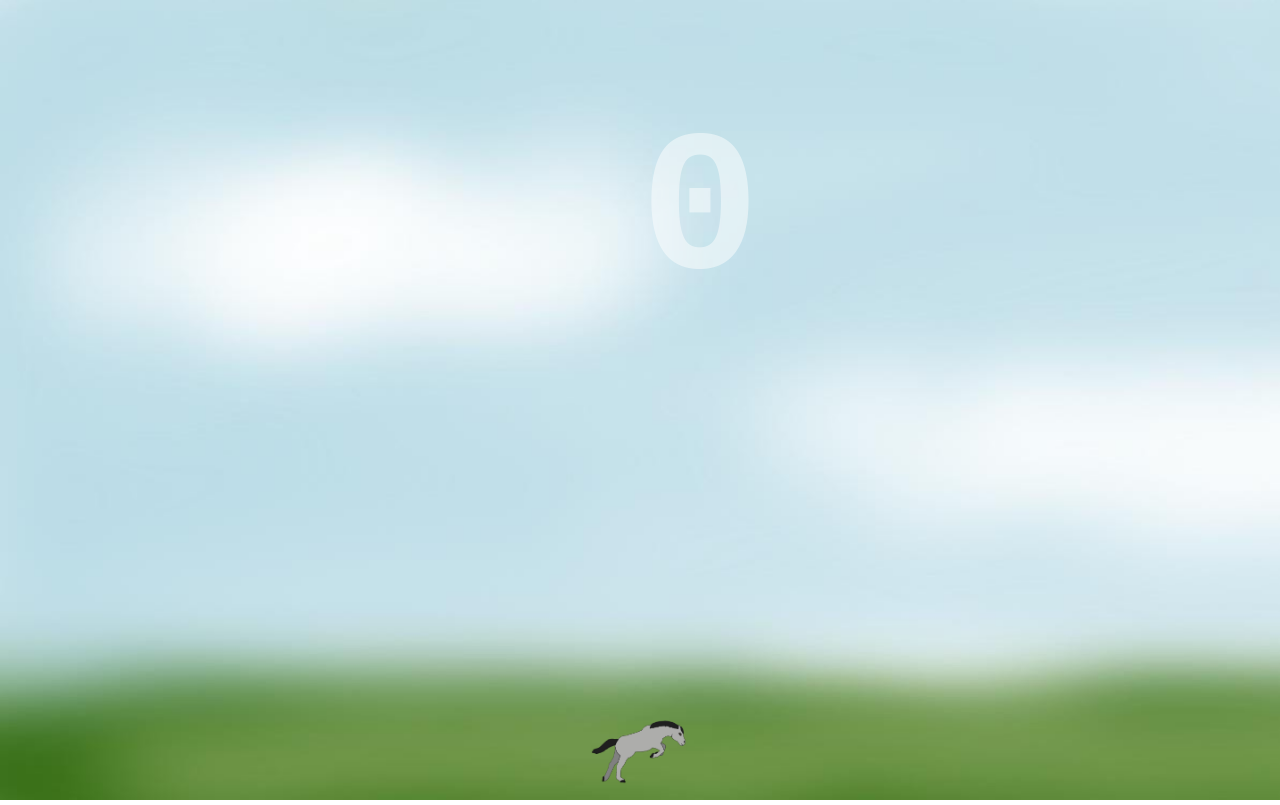
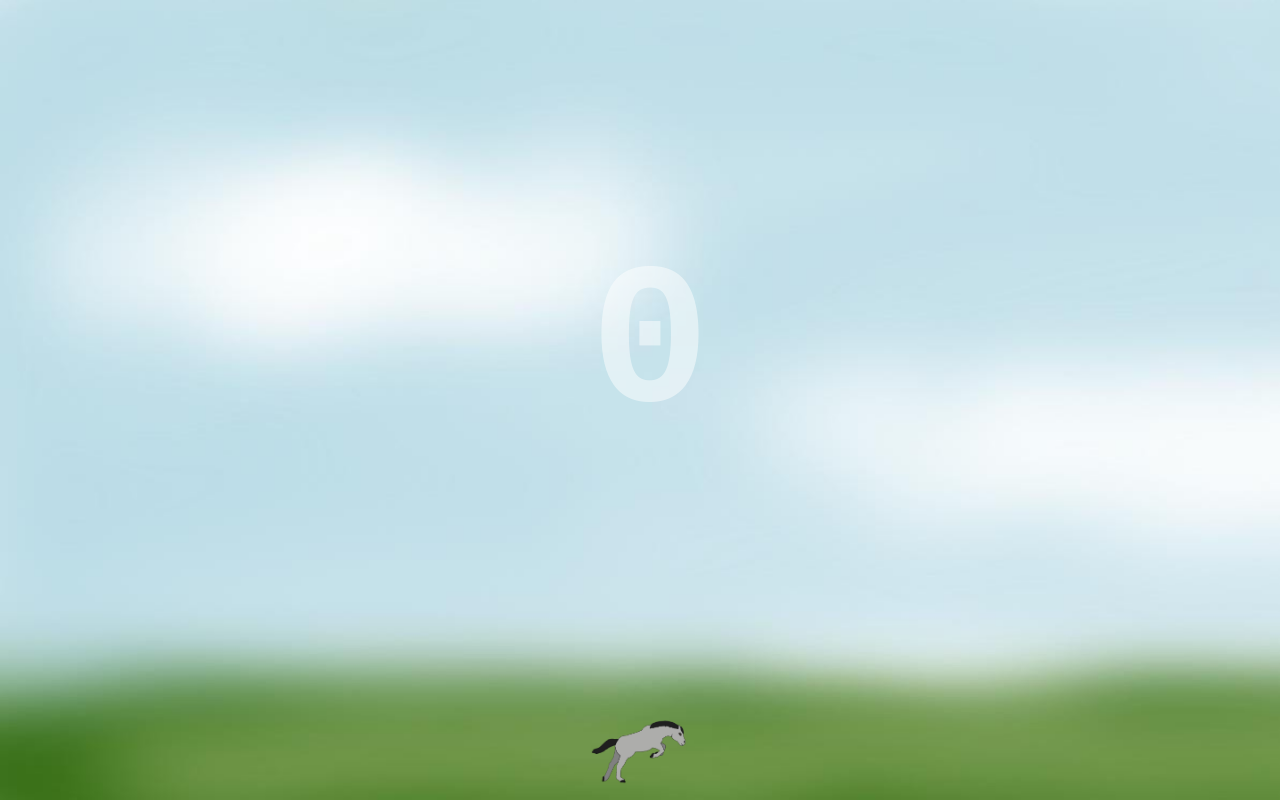
Before and after one commit to Nicolibus/Nicolibus.github.io, a plain HTML site: page jumpjumpjump/index.html in a window 1280 px wide. Drawn offline with Linux system fonts and the light colour scheme.

Commit message:
Add files via upload

```diff
--- a/jumpjumpjump/index.html
+++ b/jumpjumpjump/index.html
@@ -22,6 +22,7 @@
             background-image: url("./assets/lv1.jpeg");
             background-repeat: no-repeat;
             background-size: cover;
+            background-attachment: fixed;
         }
     </style>
 </head>
@@ -38,7 +39,7 @@
         let difficulty = 4
         let score = 0
         const w = window.innerWidth,
-              h = isMobile? (window.innerHeight/10)*8 :window.innerHeight;
+              h = window.innerHeight;
         const game = {}
         const horse = {
             h:100,
@@ -52,8 +53,8 @@
             .attr("width", w)
             .attr("height",h)
         const scoreCount = svg.append("text")
-            .attr("x",w/2)
-            .attr("y",h/3)
+            .attr("x",w/2 - 50)
+            .attr("y",h/2)
             .attr("font-size",200)
             .style("font-weight",800)
             .attr("fill","white")
```
